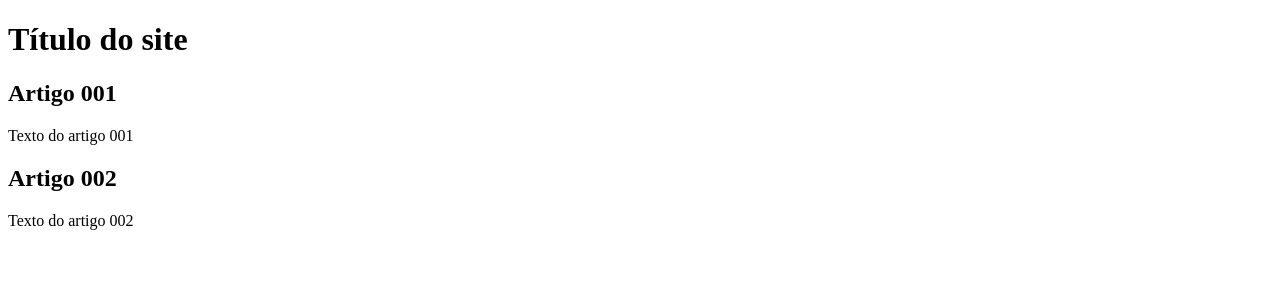
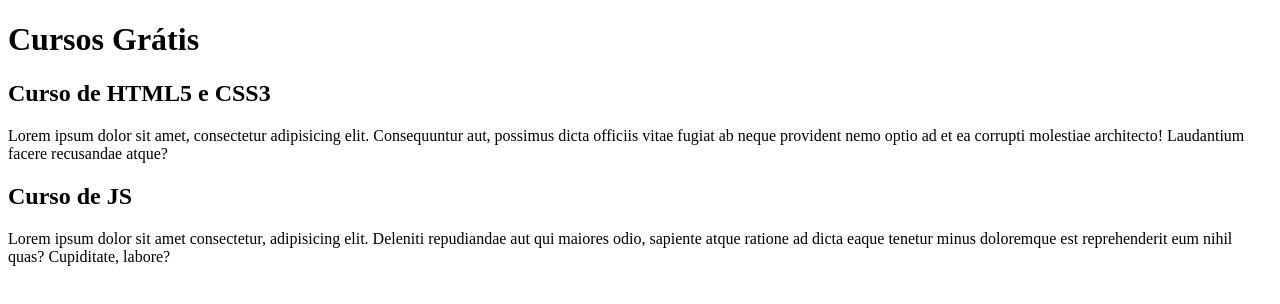
Before and after one commit to Kallebson11/projeto-site, a plain HTML site: page index.html in a window 1280 px wide. Drawn offline with Linux system fonts and the light colour scheme.

Commit message:
Comecei a escrever o conteúdo

```diff
--- a/index.html
+++ b/index.html
@@ -3,20 +3,20 @@
 <head>
     <meta charset="UTF-8">
     <meta name="viewport" content="width=device-width, initial-scale=1.0">
-    <title>Título do Site</title>
+    <title></title>
 </head>
 <body>
     <main>
         <header>
-            <h1>Título do site</h1>
+            <h1>Cursos Grátis</h1>
         </header>
         <article>
-            <h2>Artigo 001</h2>
-            <p>Texto do artigo 001</p>
+            <h2>Curso de HTML5 e CSS3</h2>
+            <p>Lorem ipsum dolor sit amet, consectetur adipisicing elit. Consequuntur aut, possimus dicta officiis vitae fugiat ab neque provident nemo optio ad et ea corrupti molestiae architecto! Laudantium facere recusandae atque?</p>
         </article>
         <article>
-            <h2>Artigo 002</h2>
-            <p>Texto do artigo 002</p>
+            <h2>Curso de JS</h2>
+            <p>Lorem ipsum dolor sit amet consectetur, adipisicing elit. Deleniti repudiandae aut qui maiores odio, sapiente atque ratione ad dicta eaque tenetur minus doloremque est reprehenderit eum nihil quas? Cupiditate, labore?</p>
         </article>
     </main>
 
```
